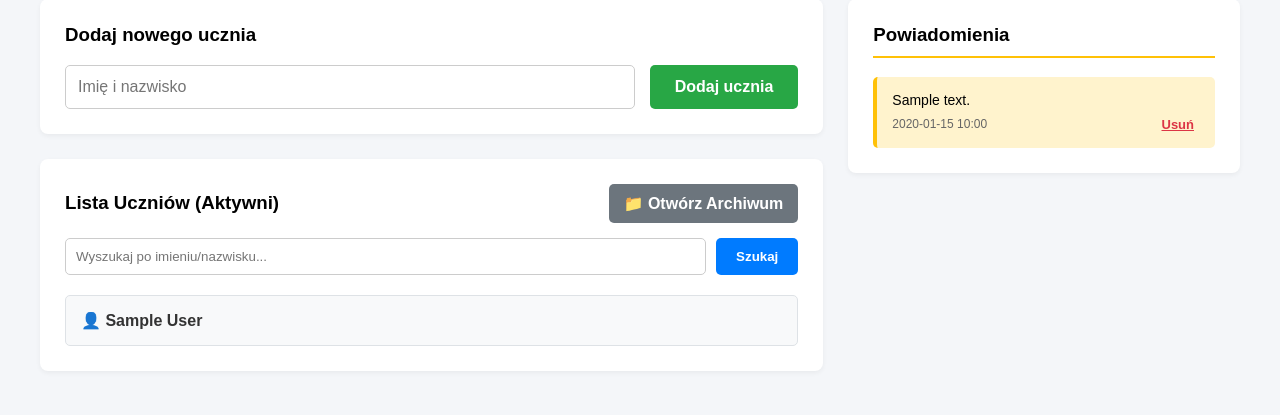
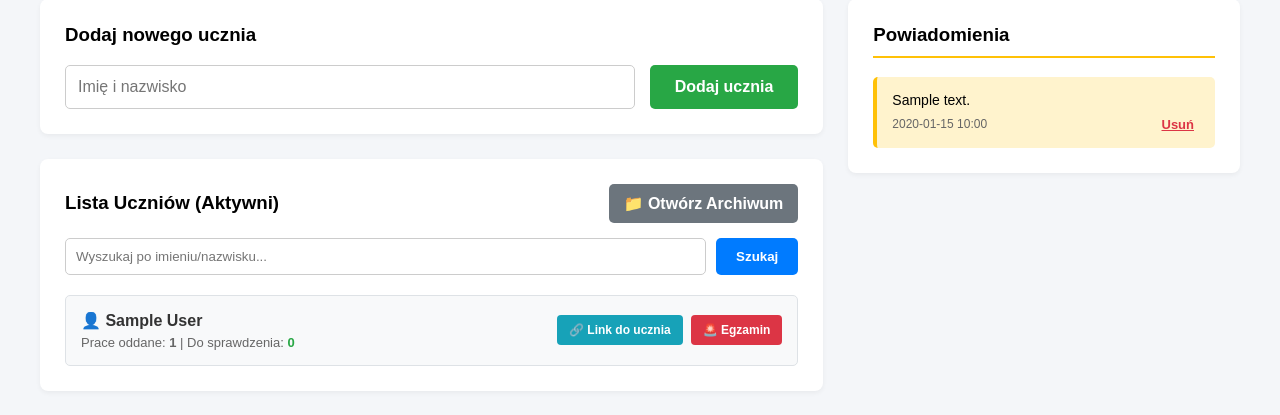
Before and after one commit to kubad0101-creator/rozprawki-app, a Flask app: page /admin in a window 1280 px wide. Shown: the part 119-534 px from the top of the page. Run offline with Flask 3, Linux system fonts and the light colour scheme; the visitor is signed in with stand-in values (Sample User, id 1); tables that the repository leaves empty hold one stand-in row (values such as "Sample post").

Commit message:
Update admin.html

```diff
--- a/templates/admin.html
+++ b/templates/admin.html
@@ -35,9 +35,33 @@
 
                 <div style="display: flex; flex-direction: column; gap: 12px;">
                     {% for student in active_students %}
-                        <a href="/admin/student/{{ student.id }}" style="display: block; padding: 15px; background: #f8f9fa; border: 1px solid #dee2e6; border-radius: 5px; text-decoration: none; color: #333; font-weight: bold;">
-                            👤 {{ student.name }}
-                        </a>
+                        <div style="display: flex; justify-content: space-between; align-items: center; padding: 15px; background: #f8f9fa; border: 1px solid #dee2e6; border-radius: 5px;">
+                            <div style="flex: 1;">
+                                <a href="/admin/student/{{ student.id }}" style="text-decoration: none; color: #333; font-weight: bold; font-size: 16px; display: block; margin-bottom: 5px;">
+                                    👤 {{ student.name }}
+                                </a>
+
+                                {% set counts = namespace(completed=0, pending=0) %}
+                                {% for essay in student.essays %}
+                                    {% if essay.is_completed %}
+                                        {% set counts.completed = counts.completed + 1 %}
+                                        {% if not essay.feedback %}
+                                            {% set counts.pending = counts.pending + 1 %}
+                                        {% endif %}
+                                    {% endif %}
+                                {% endfor %}
+
+                                <div style="font-size: 13px; color: #666;">
+                                    Prace oddane: <strong>{{ counts.completed }}</strong> |
+                                    Do sprawdzenia: <strong style="color: {% if counts.pending > 0 %}#dc3545{% else %}#28a745{% endif %};">{{ counts.pending }}</strong>
+                                </div>
+                            </div>
+
+                            <div style="display: flex; gap: 8px;">
+                                <button onclick="copyLink('https://{{ request.host }}/student/{{ student.url_slug }}')" style="background: #17a2b8; color: white; border: none; padding: 8px 12px; border-radius: 4px; cursor: pointer; font-size: 12px; font-weight: bold;">🔗 Link do ucznia</button>
+                                <button onclick="copyLink('https://{{ request.host }}/exam/{{ student.url_slug }}')" style="background: #dc3545; color: white; border: none; padding: 8px 12px; border-radius: 4px; cursor: pointer; font-size: 12px; font-weight: bold;">🚨 Egzamin</button>
+                            </div>
+                        </div>
                     {% else %}
                         <p style="color: #666; font-style: italic;">Brak aktywnych uczniów pasujących do kryteriów.</p>
                     {% endfor %}
@@ -66,5 +90,15 @@
             </div>
         </div>
     </div>
+
+    <script>
+        function copyLink(url) {
+            navigator.clipboard.writeText(url).then(() => {
+                alert('Pomyślnie skopiowano link:\n' + url);
+            }).catch(err => {
+                alert('Nie udało się skopiować linku.');
+            });
+        }
+    </script>
 </body>
 </html>
```
